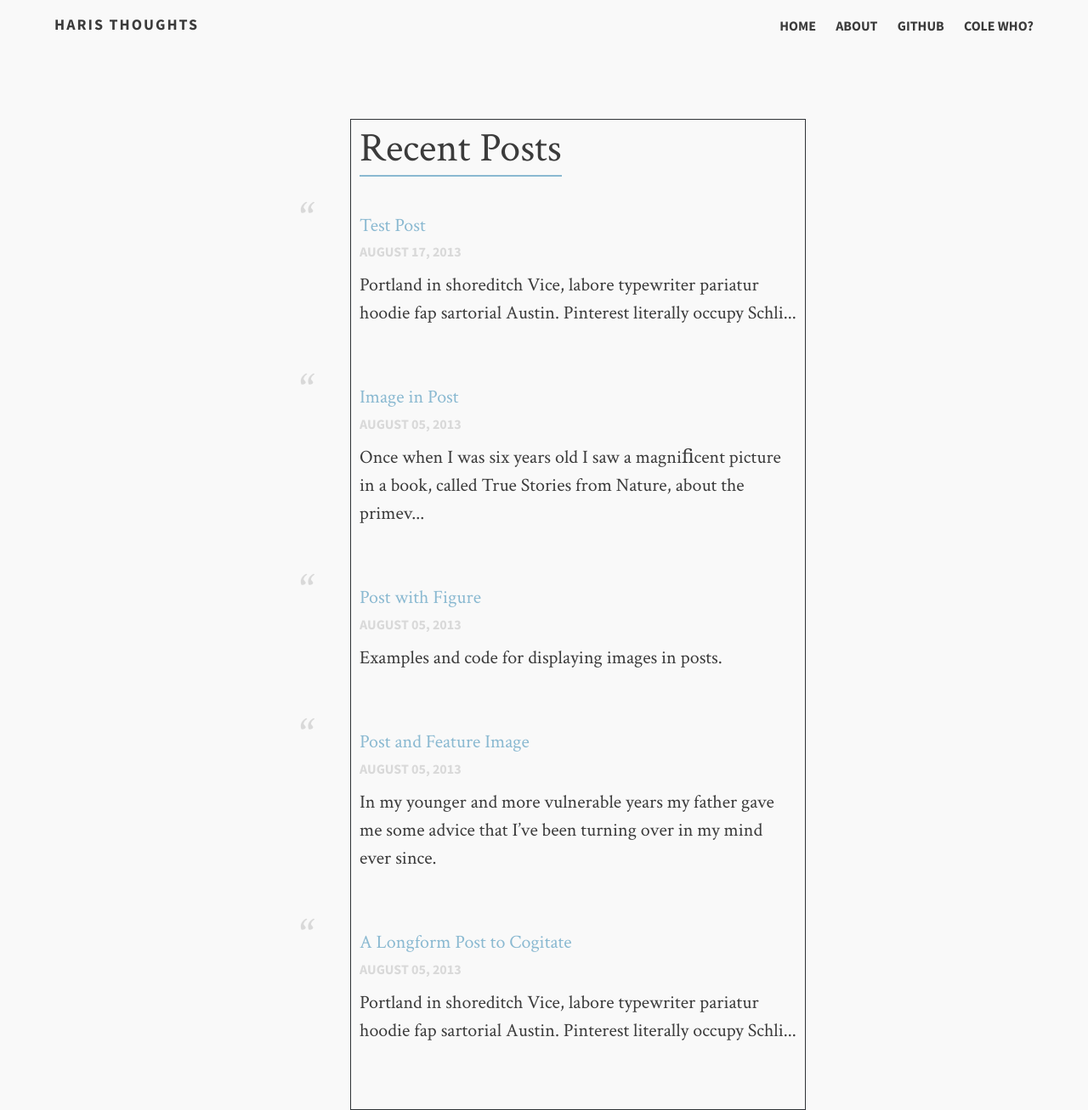
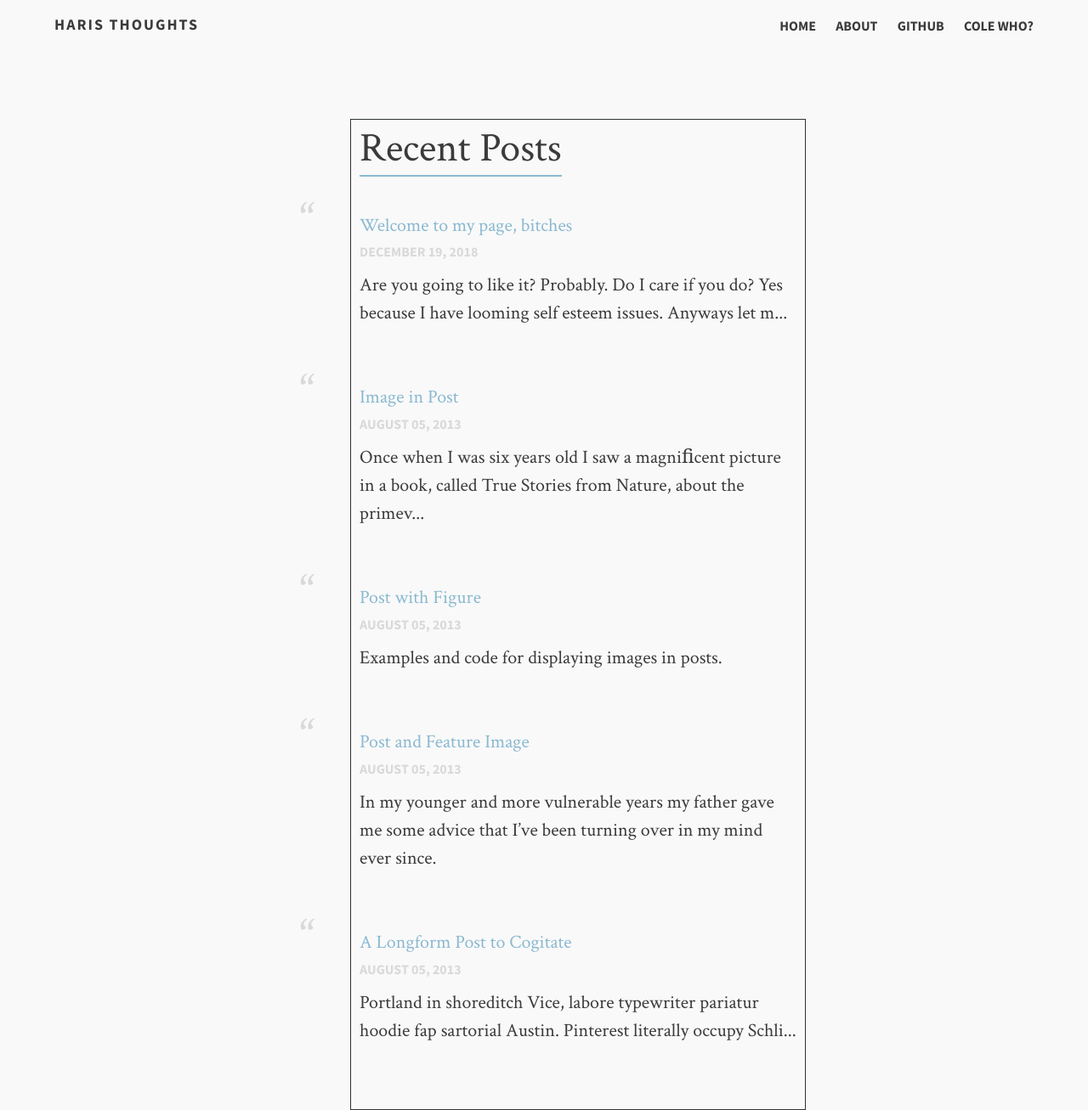
Before and after one commit to harizme/harizme.github.io, a Jekyll site: the page built from index.md, in a window 1280 px wide. Shown: the whole page at 85% size. Built offline with Jekyll 4.4.1, drawn with Linux system fonts in a browser that asks for light colours; some of the changed lines change nothing that is shown.

Commit message:
First Post Test
First post test

```diff
--- a/_posts/2013-08-17-test-post.md
+++ b/_posts/2013-08-17-test-post.md
@@ -1,12 +1,22 @@
 ---
 layout: post-light-feature
-title: Test Post
-description: "Portland in shoreditch Vice, labore typewriter pariatur hoodie fap sartorial Austin. Pinterest literally occupy Schlitz forage."
+title: Welcome to my page, bitches
+description: "Are you going to like it? Probably. Do I care if you do? Yes because I have looming self esteem issues. Anyways let me tell you how I got here."
 categories: articles
-date: 2013-08-17
+date: 2018-12-19
 image:
         feature: soft-trees.jpg
 ---
-Shoreditch bicycle rights anim, flexitarian laboris put a bird on it vinyl cupidatat narwhal. Hashtag artisan skateboard, flannel Bushwick nesciunt salvia aute fixie do plaid post-ironic dolor McSweeney's. Cliche pour-over chambray nulla four loko skateboard sapiente hashtag.
+Domain names are a really weird concept. I stumbled across my first domain name hosting site after seeing a really hot GoDaddy commercial with Danica Patrick. I definitely went to the site knowing it was for domain names and definitely for no other reasons. Was I disappointed the website had nothing to do with what the commercials were about? No because my intellectual appetite was more hungry than my bodily ones and I was introduced to the world of extremely overpriced words with “.com” at the end of them.
 
-Vero laborum commodo occupy. Semiotics voluptate mumblecore pug. Cosby sweater ullamco quinoa ennui assumenda, sapiente occupy delectus lo-fi. Ea fashion axe Marfa cillum aliquip. Retro Bushwick keytar cliche. Before they sold out sustainable gastropub Marfa readymade, ethical Williamsburg skateboard brunch qui consectetur gentrify semiotics. Mustache cillum irony, fingerstache magna pour-over keffiyeh tousled selfies.
+Last week I said “fuck it” and went to see if there were any domain names I could by just in case I could get really rich with a good idea one day.
+
+After seeing “anus.info” was worth more than $1,000 dollars, my dreams of providing daily informative facts on the human body quickly diminished. “anus.charity” was available for only 30 bucks, but what am I going to do with that? Trust me I thought of literally every option and 90% of them are illegal and barely worth trying. The Make-A-Wish foundation was NOT interested in a collaboration, so I was lost. At this point I was looking for literally anything. No I’m serious. “literallyanything.org” was $15 but those parameters were way too wide for me to do anything with them.
+
+Guyfieri.men? 600 dollars. The other option there was “guyfieri.space”, but again what am I going to do with that? Upload pictures of guy Fieri shoving ribs up his ass on Jupiter and try to enter the online porn industry?
+
+Frustrated, I finally put on my favorite song “Sicko Mode” by Travis Scott, I don’t know if any of you have heard of it, It’s a pretty deep cut. I hopelessly entered “sickomode” into the search bar and there it was… sickomode.org for only 10 dollars. This was right behind “sickomode.clinic” for $60, which is a domain name obviously for people dying of terminal illnesses that want one last mosh pit before they enter whatever afterlife they believed in during their whole mortal existence.
+
+10 dollars? What’s that to me? I have an iPhone 6 with an extended charging cable that I bought from a mall kiosk, I’m fucking rich.
+
+Anyways I bought the domain name without know what I’m going to do with it so I decided I’m going to let out all of my thoughts that inevitable lead me to my own self demise until I think of something better. Hope you guys stay along for the journey!
```
